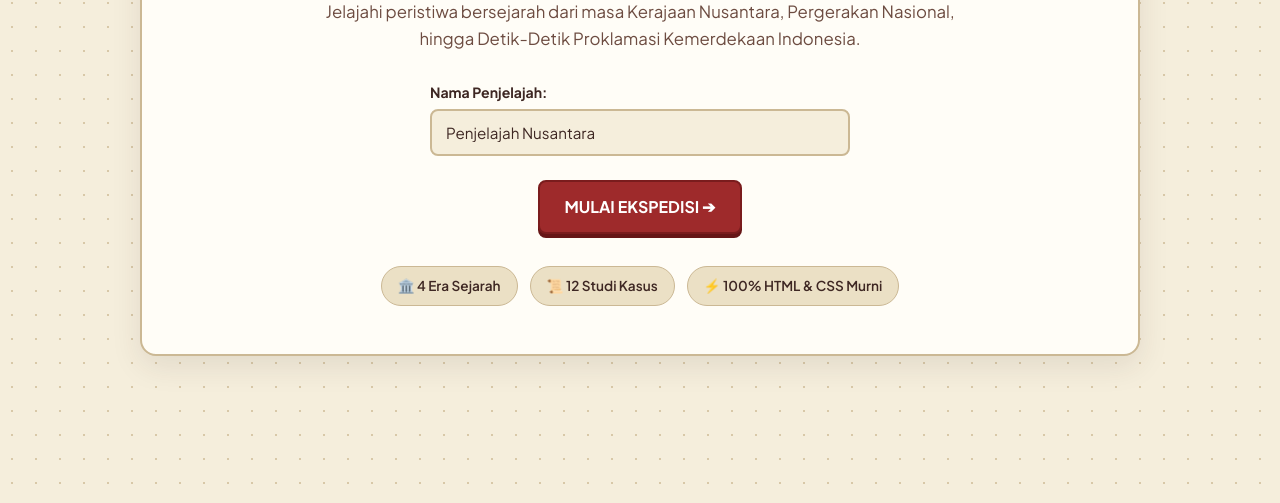
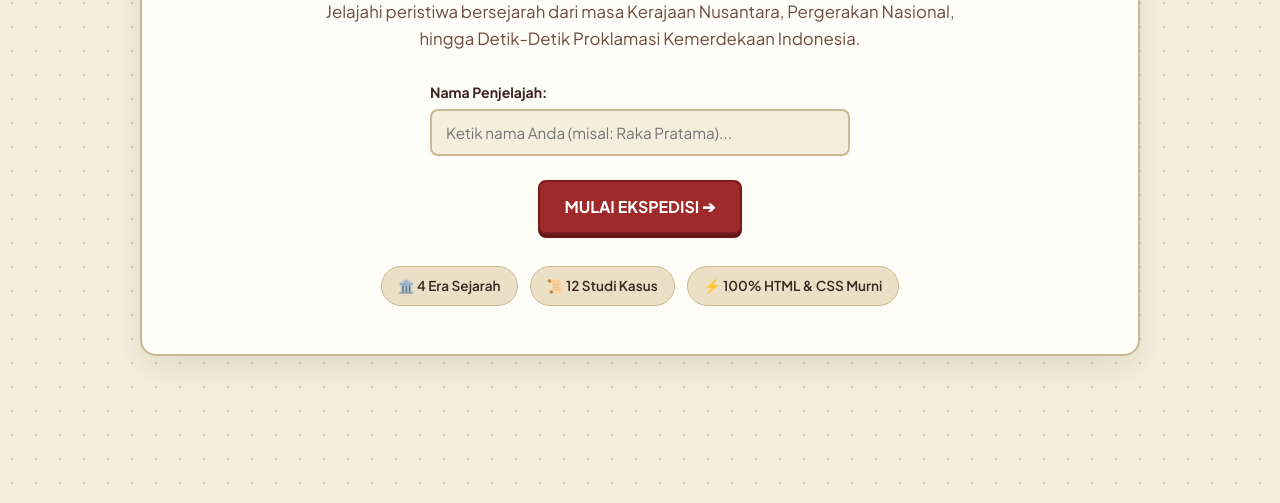
Before and after one commit to fauzan68/jejak-nusantara, a plain HTML site: page index.html in a window 1280 px wide. Shown: the part 297-800 px from the top of the page. Drawn offline with Linux system fonts and the light colour scheme.

Commit message:
ubah nama

```diff
--- a/index.html
+++ b/index.html
@@ -81,7 +81,7 @@
 
         <div class="explorer-form">
           <label for="explorer-name" class="input-label">Nama Penjelajah:</label>
-          <input type="text" id="explorer-name" class="text-input" placeholder="Ketik nama Anda (misal: Raka Pratama)..." value="Penjelajah Nusantara">
+          <input type="text" id="explorer-name" class="text-input" placeholder="Ketik nama Anda (misal: Raka Pratama)...">
         </div>
 
         <div class="hero-cta-group">
```
